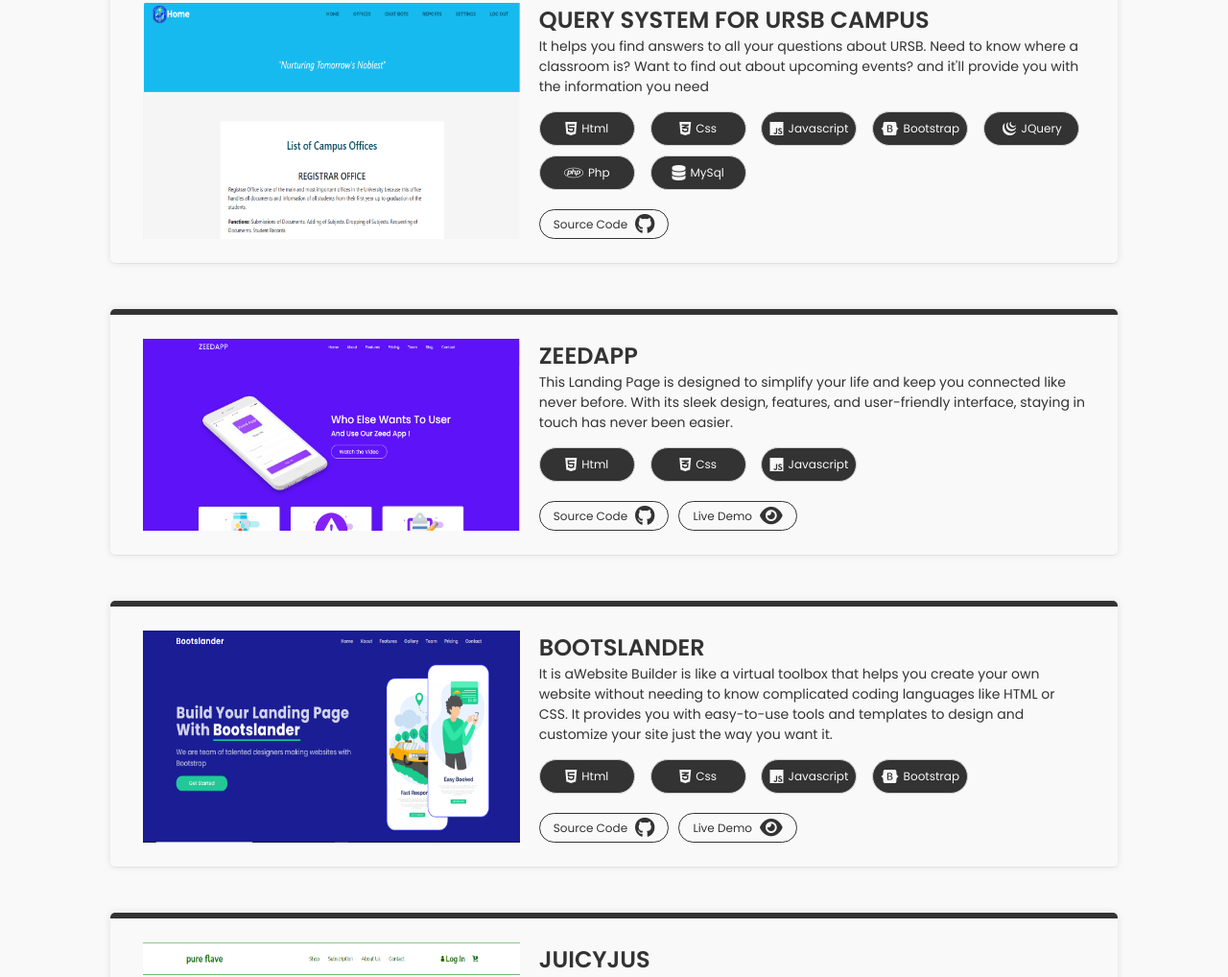
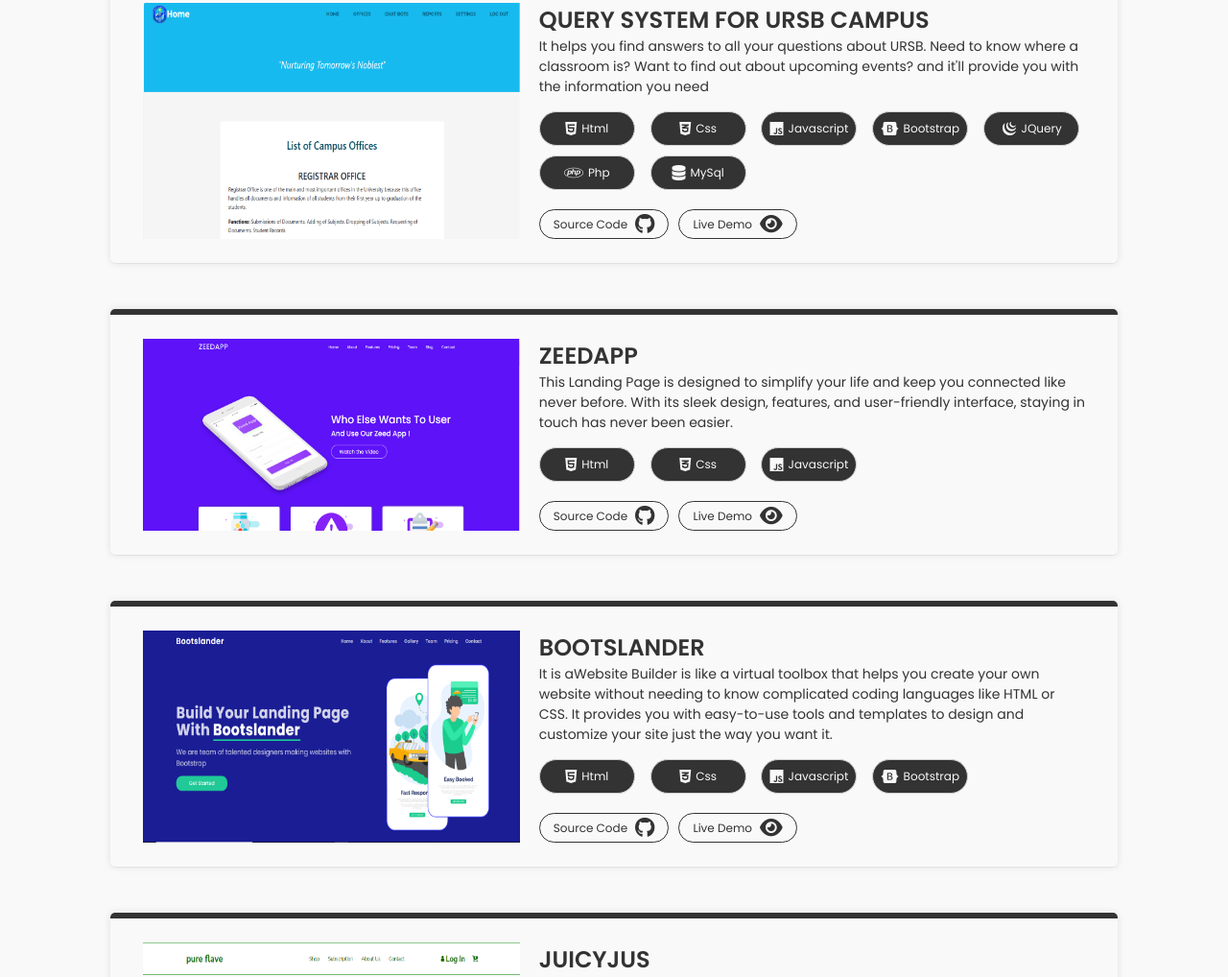
Before and after one commit to carandave/Carandangs-Portfolio, a plain HTML site: page index.html in a window 1280 px wide. Shown: the part 4131-5149 px from the top of the page at 96% size. Drawn offline with nearby package versions, Linux system fonts and the light colour scheme; files whose address does not match are found by name.

Commit message:
Created Live Demo  QWBS

```diff
--- a/index.html
+++ b/index.html
@@ -538,6 +538,10 @@
                                     <span>Source Code</span>
                                     <i class="fa-brands fa-github"></i>
                                 </a>
+                                <a href="http://querybinangonancampus.infinityfreeapp.com/" target="_blank">
+                                    <span>Live Demo</span>
+                                    <i class="fa-solid fa-eye"></i>
+                                </a>
                             </div>
                         </div>
                     </div>
```
